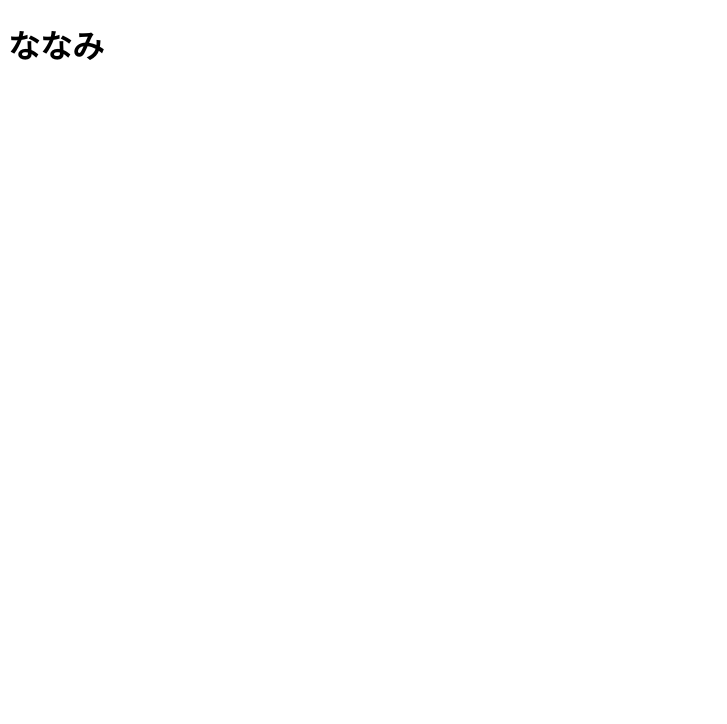
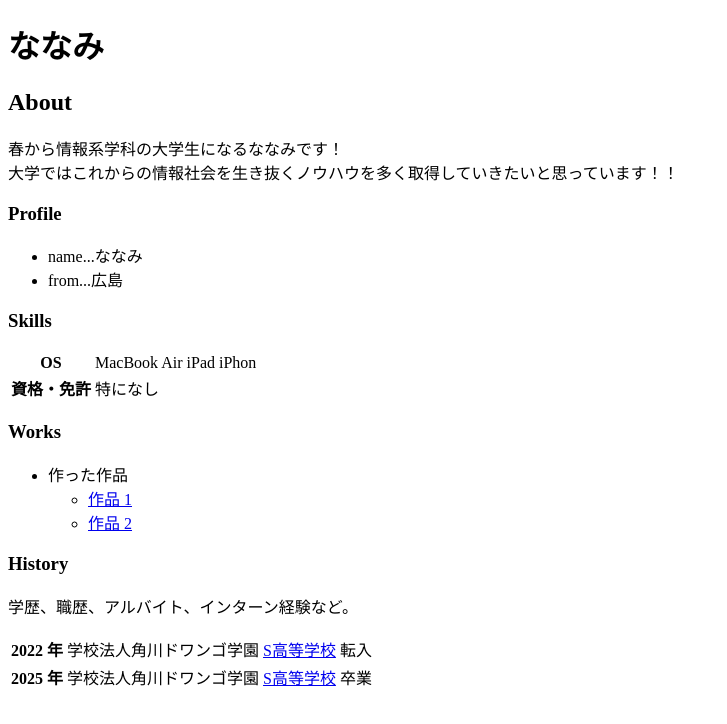
Before and after one commit to nanasan-mirai/https-nanasan-mirai.github.io, a plain HTML site: page index.html in a window 1280 px wide. Shown: the whole page, without its empty margins (0-727 px from the left). Drawn offline with Linux system fonts and the light colour scheme.

Commit message:
ポートフォリオに必要な情報を追加

```diff
--- a/index.html
+++ b/index.html
@@ -7,5 +7,55 @@
   </head>
   <body>
     <h1>ななみ</h1>
+
+    <h2>About</h2>
+    <p>
+      春から情報系学科の大学生になるななみです！<br>
+      大学ではこれからの情報社会を生き抜くノウハウを多く取得していきたいと思っています！！
+    </p>
+
+    <h3>Profile</h3>
+    <ul>
+      <li>name...ななみ</li>
+      <li>from...広島</li>
+    </ul>
+
+    <h3>Skills</h3>
+    <table>
+      <tr>
+        <th>OS</th>
+        <td>MacBook Air</td>
+        <td>iPad</td>
+        <td>iPhon</td>
+      </tr>
+      <tr>
+        <th>資格・免許</th>
+        <td>特になし</td>
+      </tr>
+    </table>
+
+    <h3>Works</h3>
+    <ul>
+      <li>
+        作った作品
+        <ul>
+          <li><a href="file:///Users/sutopuri/workspace/css-study/self-introduction.html">作品 1</a></li>
+          <li><a href="file:///Users/sutopuri/workspace/assessment/assessment.html">作品 2</a></li>
+        </ul>
+      </li>
+    </ul>
+
+    <h3>History</h3>
+    <p>学歴、職歴、アルバイト、インターン経験など。</p>
+    <table>
+      <tr>
+        <th>2022 年</th>
+        <td>学校法人角川ドワンゴ学園 <a href="https://nnn.ed.jp/">S高等学校</a> 転入</td>
+      </tr>
+      <tr>
+        <th>2025 年</th>
+        <td>学校法人角川ドワンゴ学園 <a href="https://nnn.ed.jp/">S高等学校</a> 卒業</td>
+      </tr>
+    </table>
   </body>
 </html>
```
